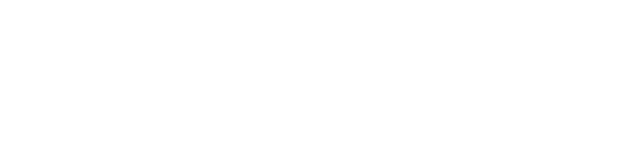
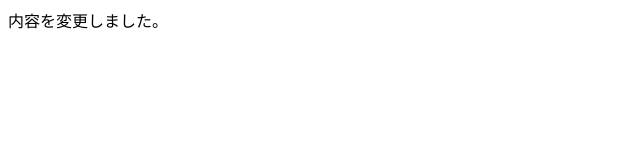
Before and after one commit to hori-86/git_practice-2, a plain HTML site: page index.html in a window 1280 px wide. Shown: the whole page, without its empty margins (0-640 px from the left). Drawn offline with Linux system fonts and the light colour scheme.

Commit message:
内容を変更

```diff
--- a/index.html
+++ b/index.html
@@ -7,6 +7,6 @@
   <title>Document</title>
 </head>
 <body>
-
+  内容を変更しました。
 </body>
 </html>
```
